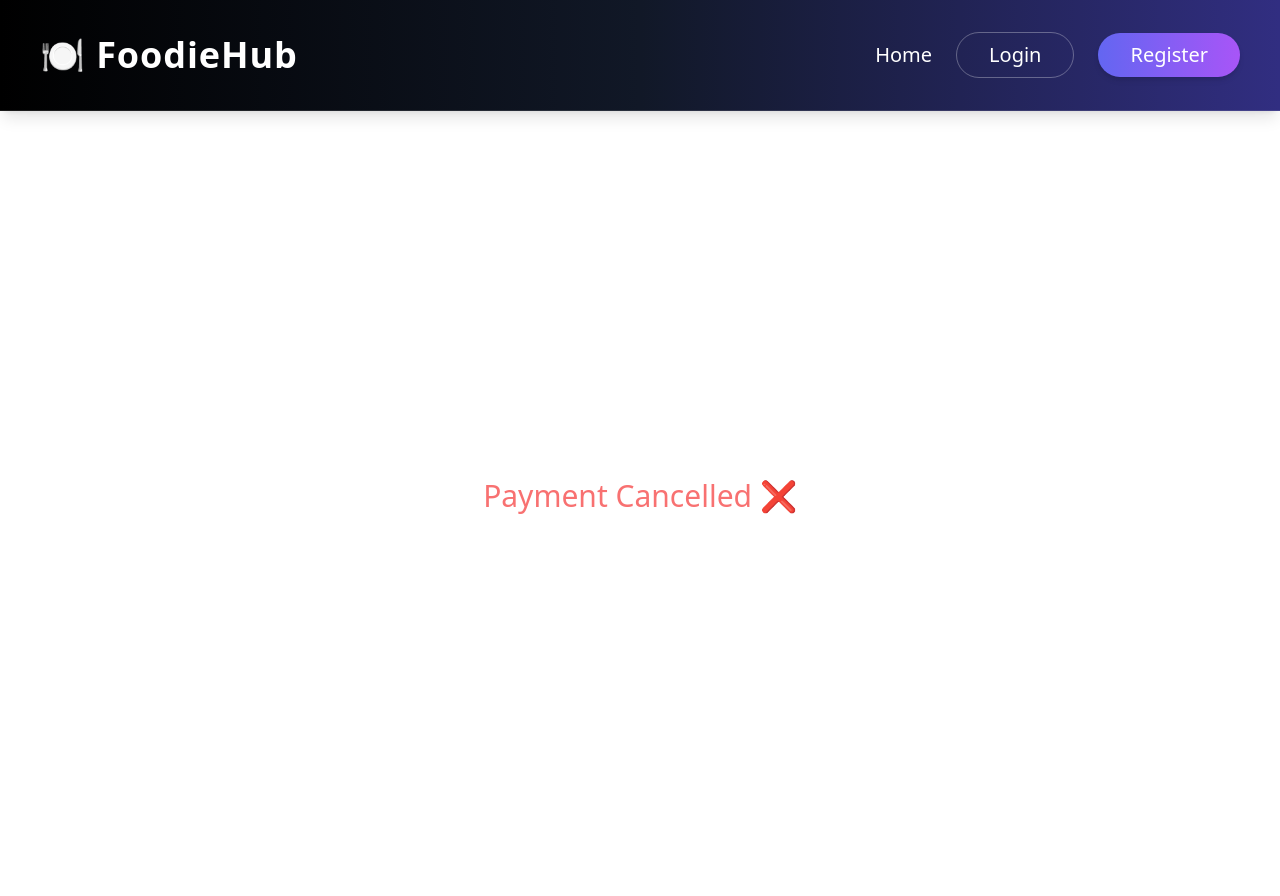
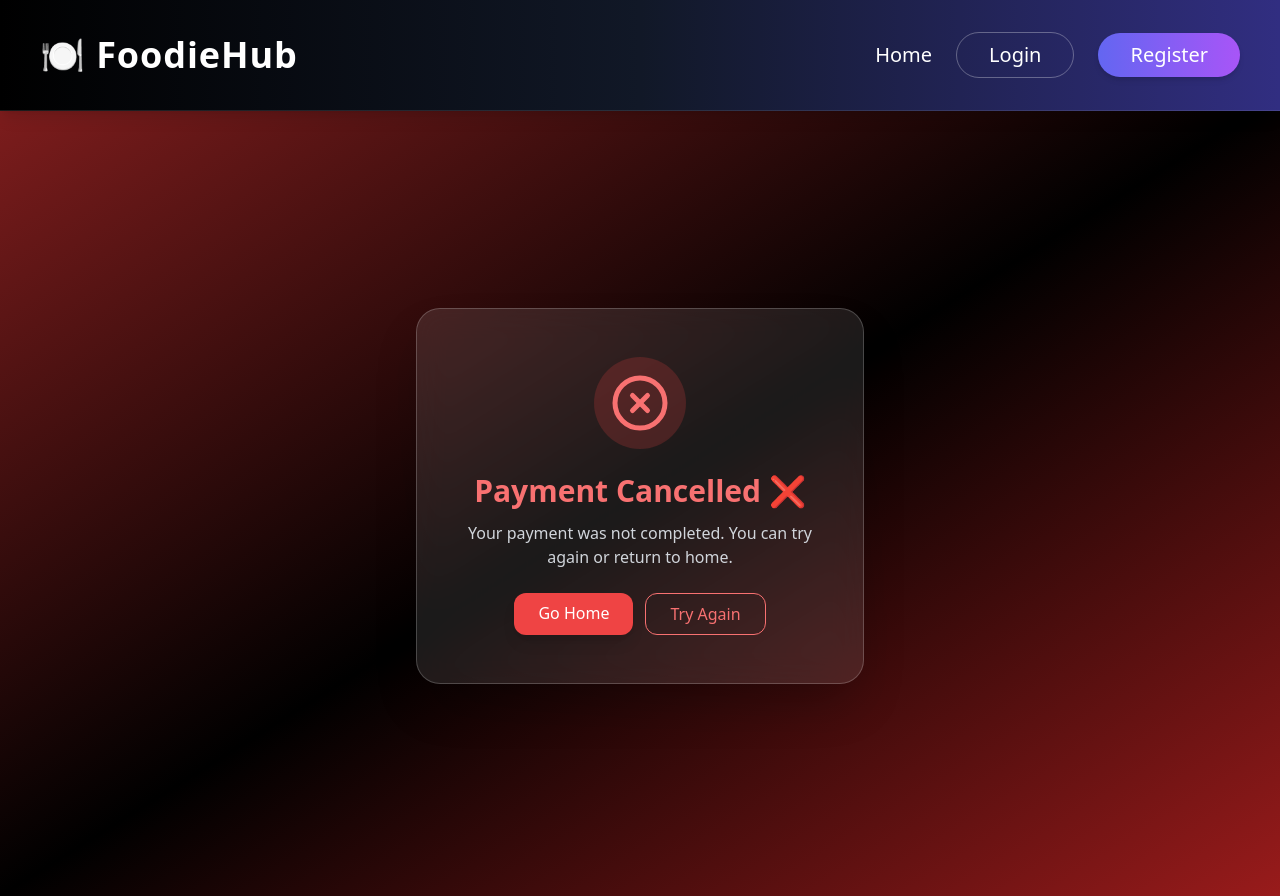
Before and after one commit to rubeshkumar135-glitch/restaurant-reservation-platform-frontend, a React (Vite) app: page /cancel in a window 1280 px wide. Built offline with nearby package versions, Linux system fonts and the light colour scheme.

Commit message:
update review system

```diff
--- a/src/pages/Cancel.jsx
+++ b/src/pages/Cancel.jsx
@@ -1,9 +1,50 @@
+import { Link } from "react-router-dom";
+import { XCircle } from "lucide-react";
+
 function Cancel() {
   return (
-    <div className="flex items-center justify-center h-screen text-white">
-      <h1 className="text-3xl text-red-400">
-        Payment Cancelled ❌
-      </h1>
+    <div className="min-h-screen flex items-center justify-center bg-gradient-to-br from-red-900 via-black to-red-800 px-4">
+
+      <div className="bg-white/10 backdrop-blur-lg border border-white/20 rounded-3xl shadow-2xl p-8 md:p-12 text-center max-w-md w-full animate-fadeIn">
+
+        {/* Icon */}
+        <div className="flex justify-center mb-6">
+          <div className="bg-red-500/20 p-4 rounded-full">
+            <XCircle size={60} className="text-red-400" />
+          </div>
+        </div>
+
+        {/* Title */}
+        <h1 className="text-2xl md:text-3xl font-bold text-red-400 mb-3">
+          Payment Cancelled ❌
+        </h1>
+
+        {/* Message */}
+        <p className="text-gray-300 text-sm md:text-base mb-6">
+          Your payment was not completed. You can try again or return to home.
+        </p>
+
+        {/* Buttons */}
+        <div className="flex flex-col sm:flex-row gap-3 justify-center">
+
+          <Link
+            to="/"
+            className="bg-red-500 hover:bg-red-600 transition px-6 py-2 rounded-xl text-white font-medium shadow-lg"
+          >
+            Go Home
+          </Link>
+
+          <Link
+            to="/restaurants"
+            className="border border-red-400 text-red-400 hover:bg-red-400 hover:text-black transition px-6 py-2 rounded-xl font-medium"
+          >
+            Try Again
+          </Link>
+
+        </div>
+
+      </div>
+
     </div>
   );
 }
--- a/src/pages/UserDashboard.jsx
+++ b/src/pages/UserDashboard.jsx
@@ -3,7 +3,6 @@ import API from "../services/api";
 import { Link } from "react-router-dom";
 
 function UserDashboard() {
-
   const [restaurants, setRestaurants] = useState([]);
   const [allRestaurants, setAllRestaurants] = useState([]);
   const [search, setSearch] = useState("");
@@ -39,17 +38,18 @@ function UserDashboard() {
     const ratingValue = ratingMatch ? Number(ratingMatch[1]) : null;
 
     const filtered = allRestaurants.filter((r) => {
-
       const name = r.name?.toLowerCase() || "";
       const city = r.location?.city?.toLowerCase() || "";
       const cuisine = Array.isArray(r.cuisineTypes)
         ? r.cuisineTypes.join(" ").toLowerCase()
         : (r.cuisineTypes || "").toLowerCase();
 
-      const rating = r.averageRating || 0;
+      const rating = Number(r.averageRating) || 0;
 
       return (
-        (name.includes(lower) || city.includes(lower) || cuisine.includes(lower)) &&
+        (name.includes(lower) ||
+          city.includes(lower) ||
+          cuisine.includes(lower)) &&
         (ratingValue ? rating >= ratingValue : true)
       );
     });
@@ -58,9 +58,7 @@ function UserDashboard() {
   };
 
   return (
-
     <div className="min-h-screen   bg-gradient-to-br from-black via-gray-900 to-indigo-900 px-4 md:px-10 py-20 text-white">
-
       {/* 🔥 HERO */}
       <div className="text-center mb-12">
         <h1 className="text-4xl md:text-5xl font-bold mb-4">
@@ -90,16 +88,12 @@ function UserDashboard() {
           <h2 className="text-xl text-gray-400">No results found 😔</h2>
         </div>
       ) : (
-
         <div className="grid grid-cols-1 sm:grid-cols-2 lg:grid-cols-3 gap-8">
-
           {restaurants.map((r) => (
-
             <div
               key={r._id}
               className="group rounded-2xl overflow-hidden shadow-lg hover:scale-[1.03] transition duration-300 bg-white/10 backdrop-blur-xl"
             >
-
               {/* IMAGE */}
               <div className="relative">
                 <img
@@ -109,31 +103,49 @@ function UserDashboard() {
                 />
 
                 {/* OVERLAY */}
-                <div className="absolute inset-0 bg-gradient-to-t from-black/80 via-transparent to-transparent p-4 flex flex-col justify-end">
-
-                  <h2 className="text-xl font-bold text-white">
+                <div className="absolute inset-0 bg-gradient-to-t from-black/80 via-transparent to-transparent p-6 flex flex-col justify-end">
+                  <h2 className="text-xl md:text-2xl font-bold text-white">
                     {r.name}
                   </h2>
 
-                  <p className="text-sm text-gray-300">
+                  <p className="text-sm md:text-lg text-gray-300">
                     📍 {r.location?.city}
                   </p>
 
                   {/* ⭐ Stars */}
-                  <div className="flex text-yellow-400 text-sm mt-1">
-                    {[1,2,3,4,5].map((star) => (
-                      <span key={star}>
-                        {star <= (r.averageRating || 0) ? "★" : "☆"}
-                      </span>
-                    ))}
+                  {/* <div className="flex text-yellow-400 text-sm md:text-lg mt-1">
+                    {[1, 2, 3, 4, 5].map((star) => {
+                      const rating = Math.round(Number(r.averageRating) || 0);
+                      return (
+                        <span key={star}>{star <= rating ? "★" : "☆"}</span>
+                      );
+                    })}
+                  </div> */}
+                  <div className="flex items-center text-yellow-400 text-sm md:text-lg mt-1">
+                    {[1, 2, 3, 4, 5].map((star) => {
+                      const rating = Math.round(Number(r.averageRating) || 0);
+                      return (
+                        <span key={star}>{star <= rating ? "★" : "☆"}</span>
+                      );
+                    })}
+
+                    {/* ⭐ NUMBER */}
+                    <span className="ml-2 text-white text-sm">
+                      ({Number(r.averageRating || 0).toFixed(1)})
+                    </span>
                   </div>
 
+                  {/* 📝 REVIEW COUNT ADD panniten 👇 */}
+                  <p className="text-gray-400 text-xs md:text-sm mt-1">
+                    {r.totalReviews > 0
+                      ? `${r.totalReviews} reviews`
+                      : "No reviews yet"}
+                  </p>
                 </div>
               </div>
 
               {/* CARD BODY */}
               <div className="p-4 md:py-8 space-y-3">
-
                 {/* ✅ DESCRIPTION FIX */}
                 <p className="text-sm md:text-2xl text-gray-300 line-clamp-2">
                   {r.description || "No description available"}
@@ -144,42 +156,32 @@ function UserDashboard() {
 
                 {/* ACTION BUTTONS */}
                 <div className="flex flex-wrap gap-4">
-
                   <Link
                     to={`/reviews/${r._id}`}
-                    className="px-3 md:px-10 py-1 md:py-3 text-xs md:text-xl rounded-full bg-indigo-500 hover:bg-indigo-600"
+                    className="px-3 md:px-8 py-1 md:py-2 text-xs md:text-xl rounded-full bg-indigo-500 hover:bg-indigo-600"
                   >
                     Reviews
                   </Link>
 
                   <Link
                     to={`/create-review/${r._id}`}
-                    className="px-3 md:px-10 py-1 md:py-3 text-xs md:text-xl rounded-full bg-purple-500 hover:bg-purple-600"
+                    className="px-3 md:px-8 py-1 md:py-2 text-xs md:text-xl rounded-full bg-purple-500 hover:bg-purple-600"
                   >
                     Write
                   </Link>
 
                   <Link
                     to={`/create-reservation/${r._id}`}
-                    className="px-3 md:px-10 py-1 md:py-3 text-xs md:text-xl rounded-full bg-emerald-500 hover:bg-emerald-600"
+                    className="px-3 md:px-8 py-1 md:py-2 text-xs md:text-xl rounded-full bg-emerald-500 hover:bg-emerald-600"
                   >
                     Reserve
                   </Link>
-
-
-
                 </div>
-
               </div>
-
             </div>
-
           ))}
-
         </div>
-
       )}
-
     </div>
   );
 }
```
